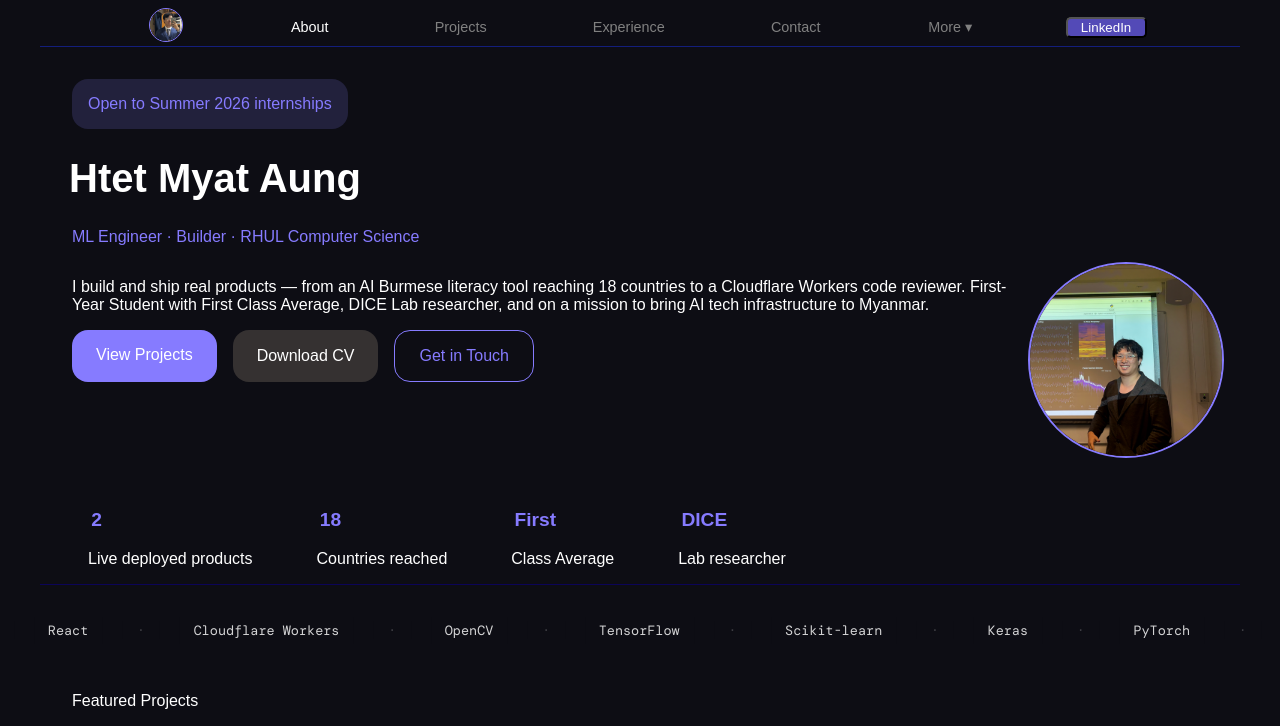
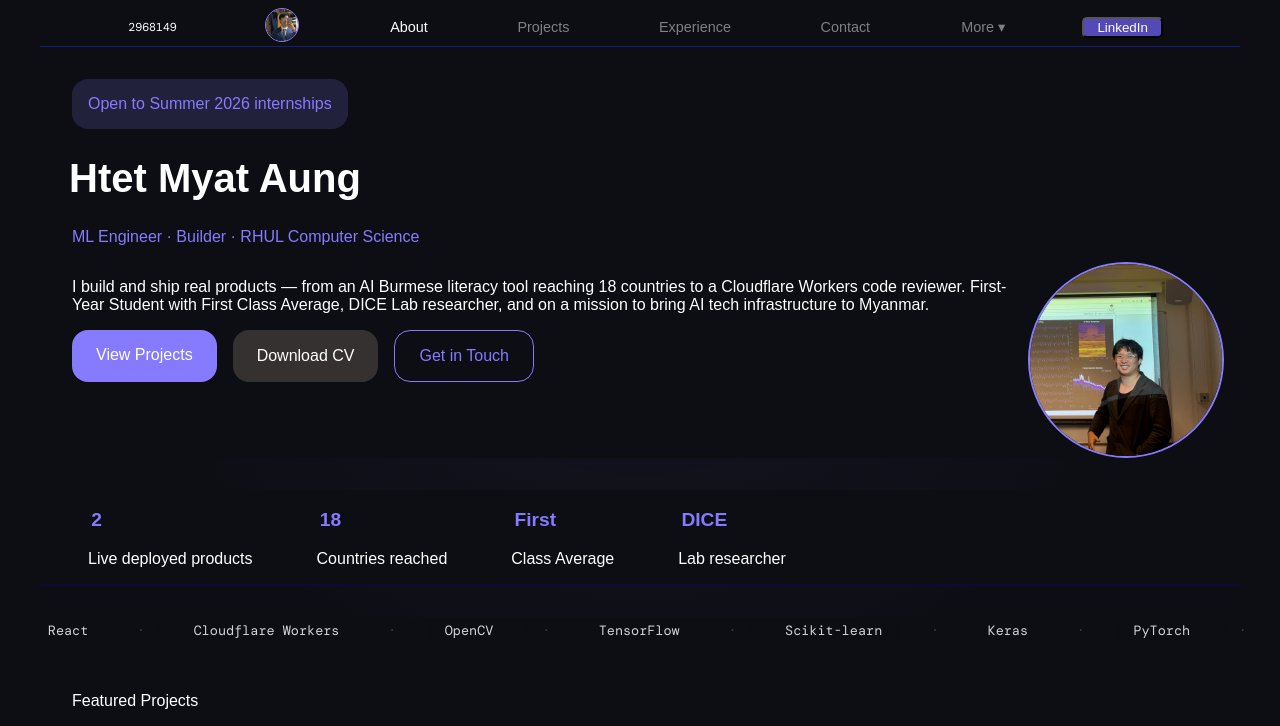
Before and after one commit to HtetMyatAungg/PersonalWebsite, a plain HTML site: page index.html in a window 1280 px wide. Shown: the top 726 px of the page. Drawn offline with nearby package versions, Linux system fonts and the light colour scheme.

Commit message:
added implementation for higher grades

```diff
--- a/index.html
+++ b/index.html
@@ -13,6 +13,7 @@
 <body>
     <script type="module" src="main.js"></script>
     <div class = "header">
+        <span class="candidate-num">2968149</span>
         <a href="index.html"><img src="profile.jpg" alt="HMA Logo" class="nav-logo"></a>
         <a class="nav-link active-page" href="about.html">About</a>
         <a class="nav-link" href="projects.html">Projects</a>
--- a/main.css
+++ b/main.css
@@ -14,6 +14,12 @@ img, video, iframe {
 .title {
   display: flex;
   align-items: center;
+}
+
+.candidate-num {
+    font-size: 0.72em;
+    color: rgb(255, 255, 255);
+    font-family: 'DM Mono', monospace;
 }
 
 .title-banner {
@@ -112,7 +118,8 @@ img {
 body{
     display: flex;
     flex-direction: column;
-
+    background-image: radial-gradient(ellipse at 50% 0%, rgba(134, 123, 255, 0.1) 0%, transparent 65%);
+    background-attachment: fixed;
 }
 
 
```
Also changed, not shown: about.html (+1 -0 lines), contact.html (+1 -0 lines), experience.html (+1 -0 lines), projects.html (+1 -0 lines).
